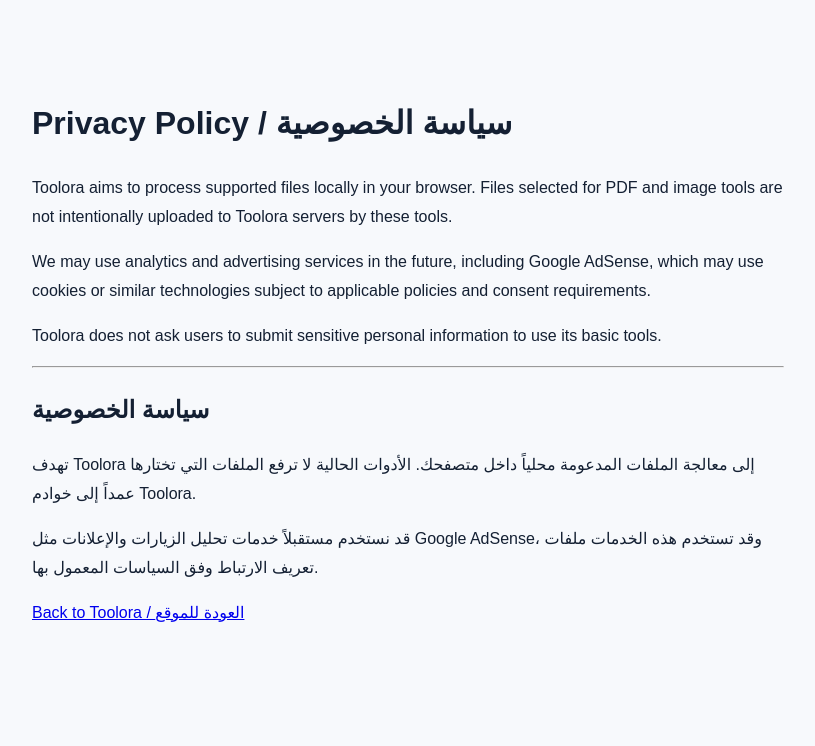
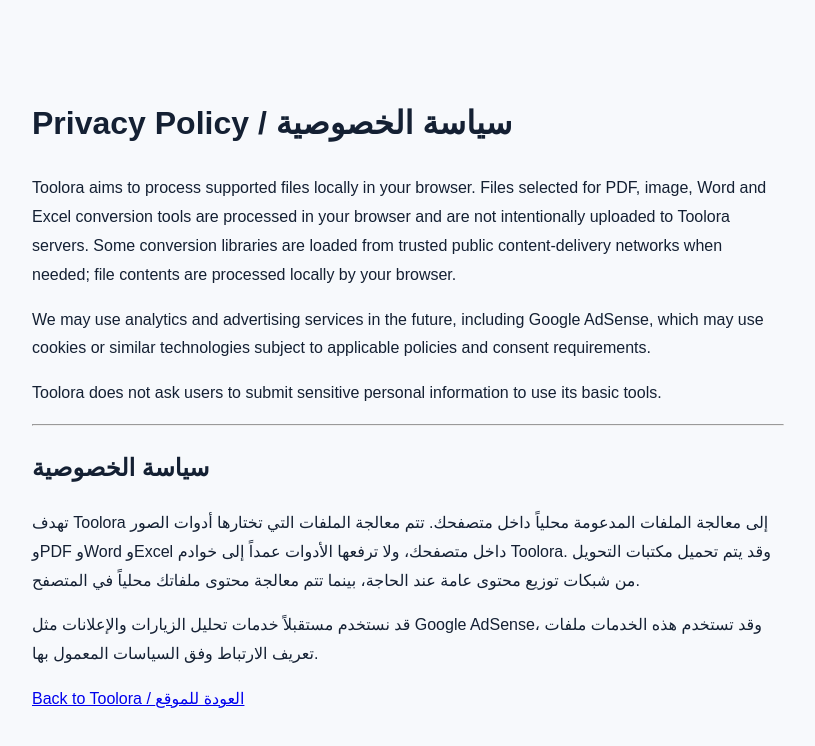
Before and after one commit to m5716386/toolora, a Next.js app: page /privacy in a window 1280 px wide. Shown: the top 746 px of the page, without its empty margins (232-1047 px from the left). Built offline with nearby package versions, Linux system fonts and the light colour scheme.

Commit message:
Clarify local file processing and conversion library loading in privacy policy

```diff
--- a/app/privacy/page.tsx
+++ b/app/privacy/page.tsx
@@ -1,12 +1,12 @@
 export default function Privacy() {
   return <main style={{maxWidth:800,margin:"50px auto",padding:24,fontFamily:"Arial,sans-serif",lineHeight:1.8}}>
     <h1>Privacy Policy / سياسة الخصوصية</h1>
-    <p>Toolora aims to process supported files locally in your browser. Files selected for PDF and image tools are not intentionally uploaded to Toolora servers by these tools.</p>
+    <p>Toolora aims to process supported files locally in your browser. Files selected for PDF, image, Word and Excel conversion tools are processed in your browser and are not intentionally uploaded to Toolora servers. Some conversion libraries are loaded from trusted public content-delivery networks when needed; file contents are processed locally by your browser.</p>
     <p>We may use analytics and advertising services in the future, including Google AdSense, which may use cookies or similar technologies subject to applicable policies and consent requirements.</p>
     <p>Toolora does not ask users to submit sensitive personal information to use its basic tools.</p>
     <hr/>
     <h2>سياسة الخصوصية</h2>
-    <p>تهدف Toolora إلى معالجة الملفات المدعومة محلياً داخل متصفحك. الأدوات الحالية لا ترفع الملفات التي تختارها عمداً إلى خوادم Toolora.</p>
+    <p>تهدف Toolora إلى معالجة الملفات المدعومة محلياً داخل متصفحك. تتم معالجة الملفات التي تختارها أدوات الصور وPDF وWord وExcel داخل متصفحك، ولا ترفعها الأدوات عمداً إلى خوادم Toolora. وقد يتم تحميل مكتبات التحويل من شبكات توزيع محتوى عامة عند الحاجة، بينما تتم معالجة محتوى ملفاتك محلياً في المتصفح.</p>
     <p>قد نستخدم مستقبلاً خدمات تحليل الزيارات والإعلانات مثل Google AdSense، وقد تستخدم هذه الخدمات ملفات تعريف الارتباط وفق السياسات المعمول بها.</p>
     <p><a href="/">Back to Toolora / العودة للموقع</a></p>
   </main>;
```
